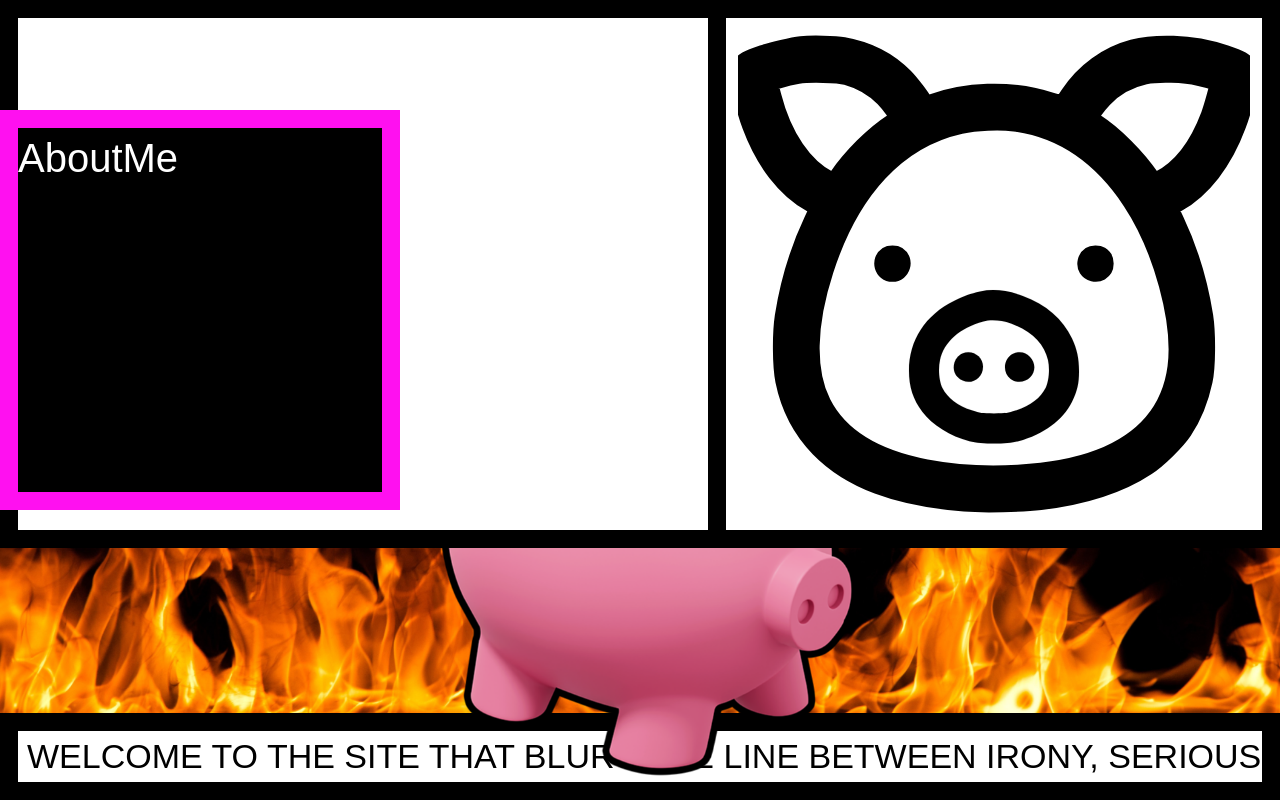
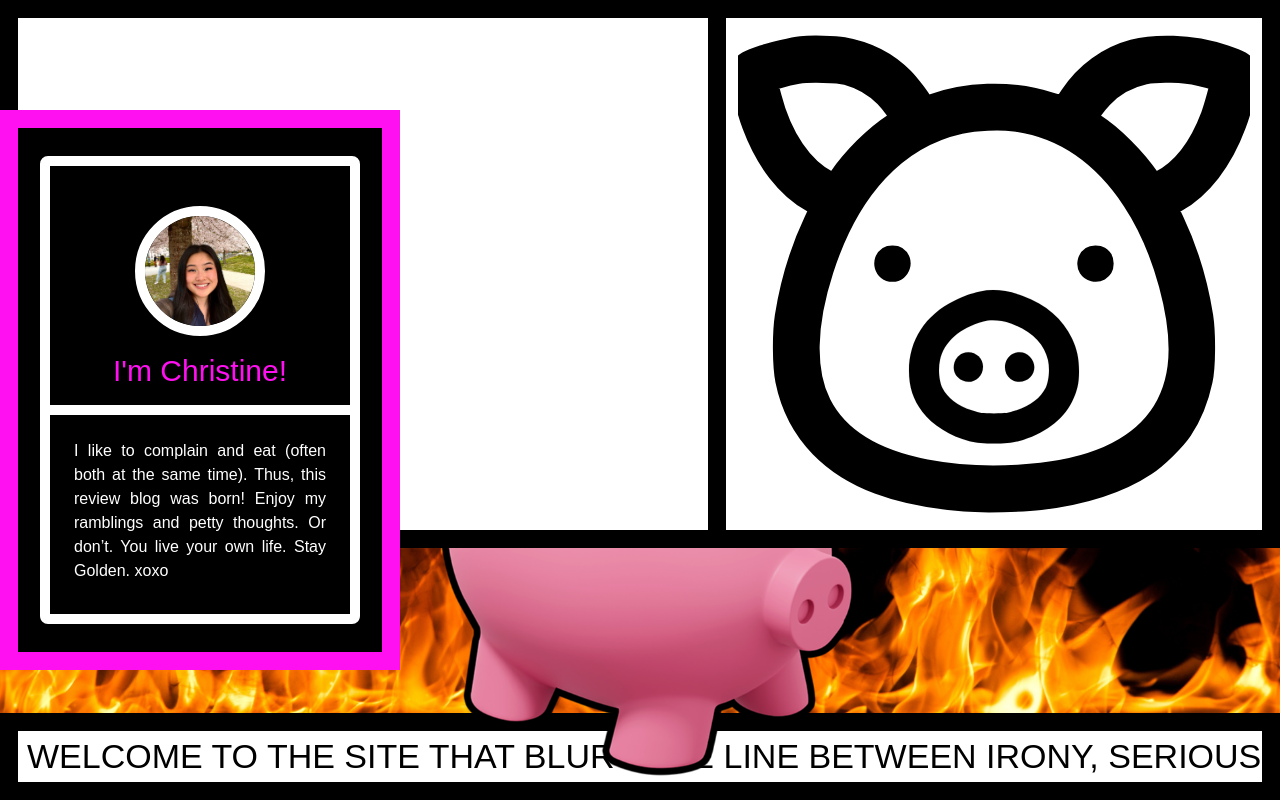
Before and after one commit to christinewang766/turnips-cafe, a Next.js app: page / in a window 1280 px wide. Shown: the top 800 px of the page. Built offline with nearby package versions, Linux system fonts and the light colour scheme; a web font is replaced by a local one.

Commit message:
working on about me pop up

```diff
--- a/components/AboutMe.tsx
+++ b/components/AboutMe.tsx
@@ -1,12 +1,35 @@
-import React from 'react'
+import React from "react";
+import Image from "next/image";
+import profile from "../public/profile.jpg";
 
 const AboutMe = () => {
-
   return (
     <>
-    <div className='fixed mt-[110px] w-[400px] h-[400px] align-middle bg-black border-hot-pink border-[18px] font-poe text-[40px] text-white z-50 '>AboutMe</div>
+      <div className="fixed flex mt-[110px] w-[400px] h-[70%] items-center justify-center bg-black border-hot-pink border-[18px] z-50 ">
+        <div className="flex flex-col h-[100%] w-[100%] items-center justify-center p-7">
+          <div className="flex flex-col items-center justify-center w-[320px] h-[100%] bg-black rounded-lg border-white border-[10px]">
+            <Image
+              src={profile}
+              alt="profile"
+              className="mt-8 w-[130px] h-[130px] rounded-full border-[10px] border-white"
+            />
+
+            <h1 className="text-[30px] p-3 font-poe text-hot-pink">
+              I'm Christine!
+            </h1>
+
+            <hr className="w-full border-solid border-t-[10px] border-white" />
+
+            <p className="p-6 font-poe text-[16px] text-justify text-white">
+              I like to complain and eat (often both at the same time). Thus,
+              this review blog was born! Enjoy my ramblings and petty thoughts.
+              Or don’t. You live your own life. Stay Golden. xoxo
+            </p>
+          </div>
+        </div>
+      </div>
     </>
-  )
-}
+  );
+};
 
-export default AboutMe
+export default AboutMe;
```
Also changed, not shown: public/profile.jpg (added).
